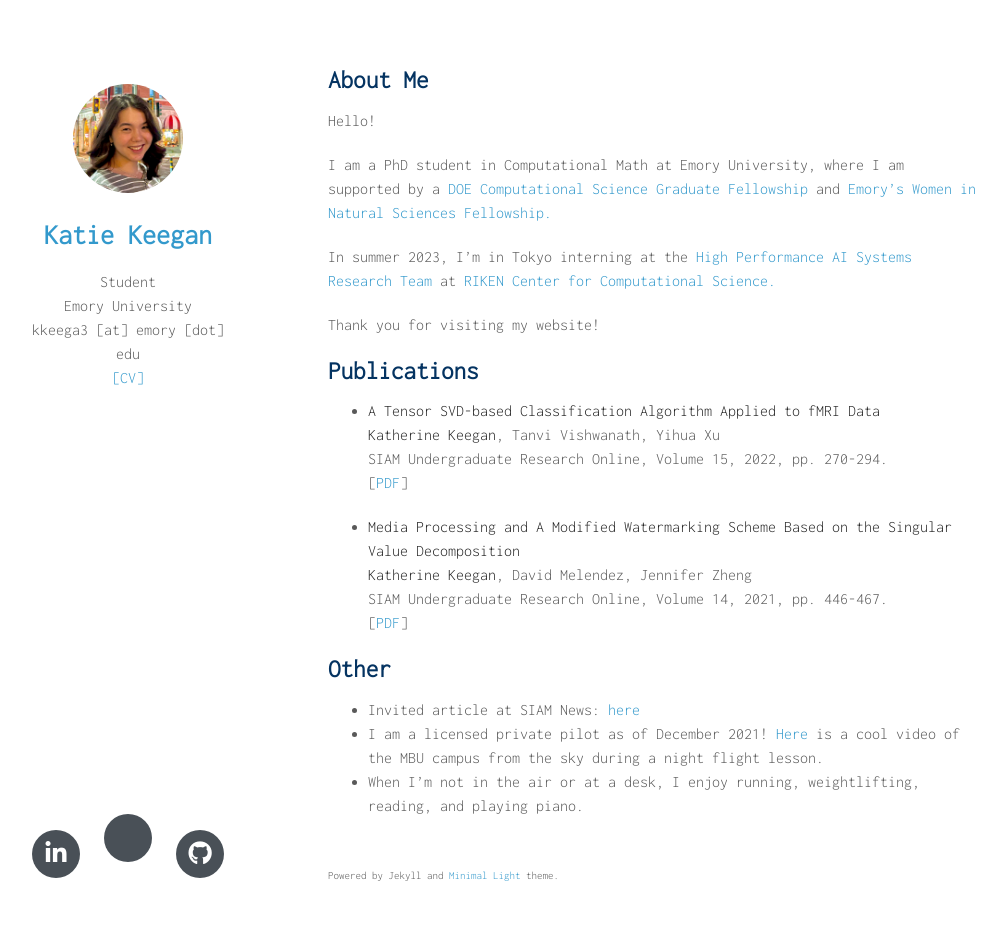
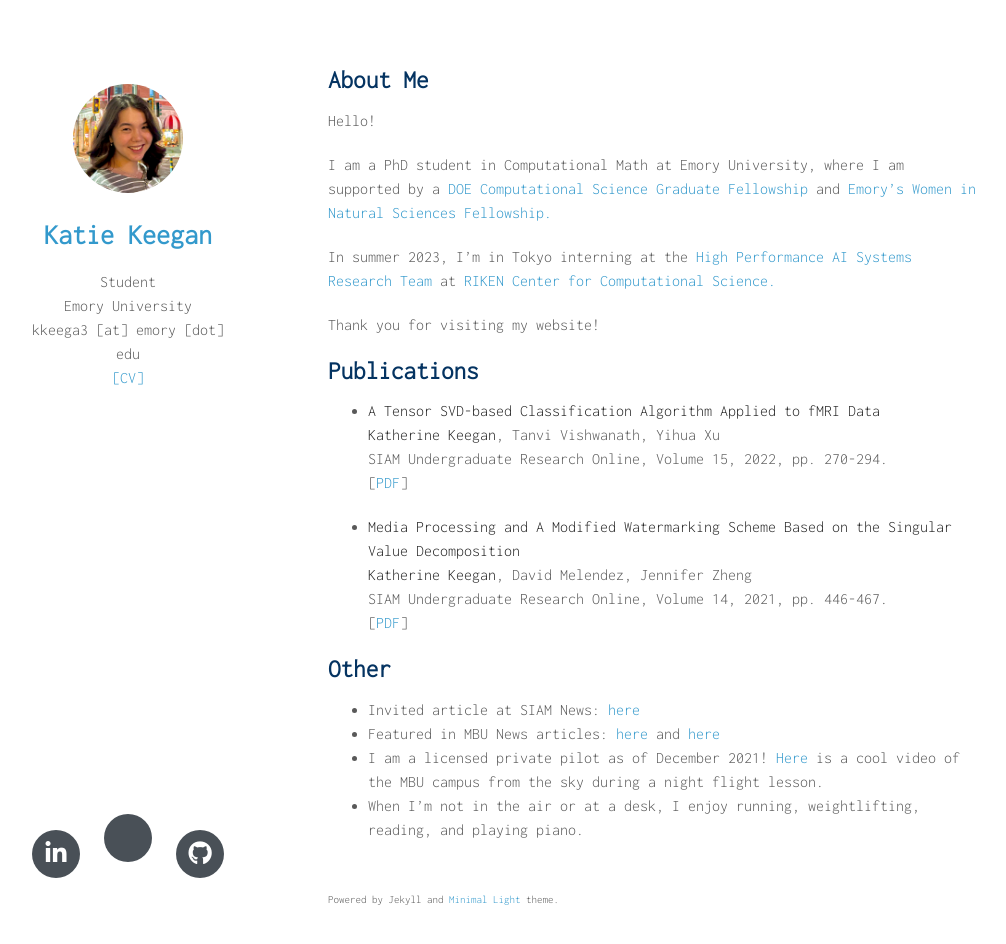
Before and after one commit to katiekeegan/katiekeegan, a Jekyll site: the page built from index.md, in a window 1280 px wide and 980 px high. Shown: the top 944 px of the window, without its empty margins (142-1148 px from the left). Built offline with Jekyll 4.4.1, drawn with Linux system fonts in a browser that asks for light colours; nearby versions of some CDN libraries; a style sheet for code colours, icons or effects is not loaded; our own code applies the rules of GitHub Pages for plain Markdown files.

Commit message:
Update index.md

```diff
--- a/index.md
+++ b/index.md
@@ -33,5 +33,6 @@ Thank you for visiting my website!
 ## Other
 
 - Invited article at SIAM News: [here](https://sinews.siam.org/Details-Page/a-modified-watermarking-scheme-based-on-the-singular-value-decomposition)
+- Featured in MBU News articles: [here](https://marybaldwin.edu/news/2021/12/17/program-for-the-exceptionally-gifted-standout-katie-keegan-22-wins-national-attention/) and [here](https://marybaldwin.edu/news/2022/04/29/senior-wins-prestigious-doctoral-research-fellowship/)
 - I am a licensed private pilot as of December 2021! [Here](https://youtu.be/YhEA6PkSirU) is a cool video of the MBU campus from the sky during a night flight lesson.
 - When I'm not in the air or at a desk, I enjoy running, weightlifting, reading, and playing piano.
```
